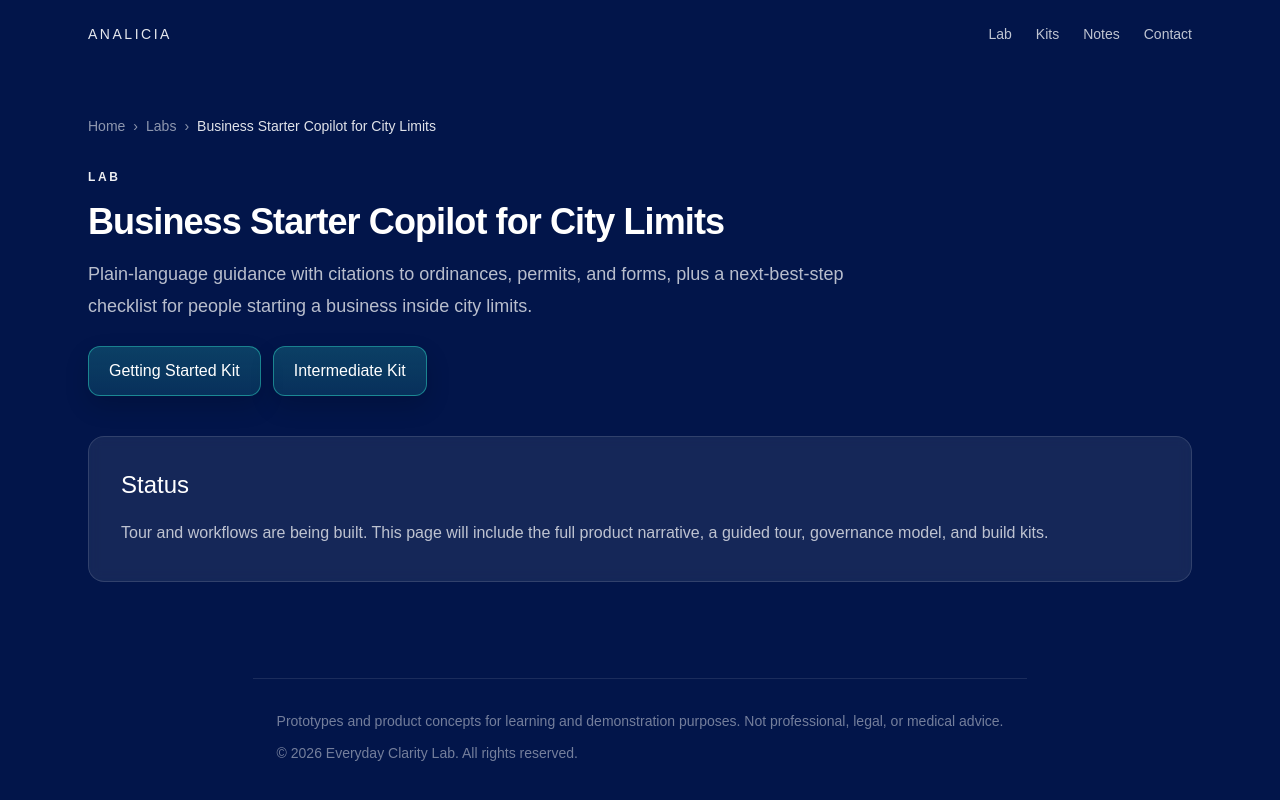
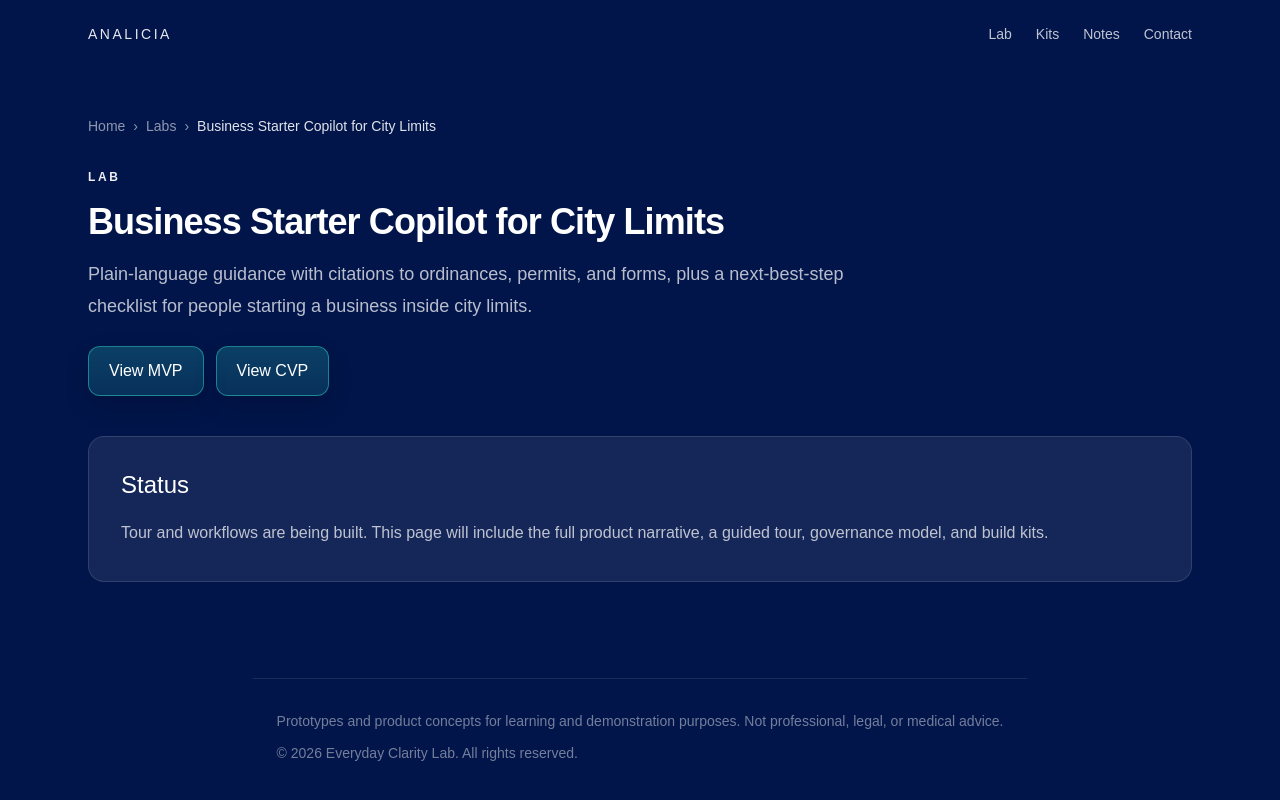
Before and after one commit to EverydayClarityLab/everyday-clarity-lab, a Next.js app: page /labs/business-starter-copilot in a window 1280 px wide. Shown: the top 800 px of the page. Built offline with nearby package versions, Linux system fonts and the light colour scheme.

Commit message:
Align kit terminology on subpages

```diff
--- a/app/kits/[track]/[lab]/page.tsx
+++ b/app/kits/[track]/[lab]/page.tsx
@@ -1,5 +1,6 @@
 // app/kits/[track]/[lab]/page.tsx
 import Breadcrumbs from "@/components/Breadcrumbs";
+import Link from "next/link";
 
 const labMap: Record<string, { title: string }> = {
   "city-relocation-school-finder": {
@@ -26,9 +27,9 @@ export default async function KitPage({
   const labTitle = labMap[lab]?.title ?? "Lab";
   const trackTitle =
     track === "getting-started"
-      ? "Getting Started"
+      ? "MVP"
       : track === "intermediate"
-        ? "Intermediate"
+        ? "CVP"
         : "Kit";
 
   return (
@@ -50,12 +51,12 @@ export default async function KitPage({
         <p className="max-w-3xl text-lg leading-8 text-white/72">{labTitle}</p>
 
         <div className="flex flex-wrap gap-3 pt-2">
-          <a className="btn-secondary" href={`/labs/${lab}`}>
+          <Link className="btn-secondary" href={`/labs/${lab}`}>
             Back to Lab
-          </a>
-          <a className="btn-secondary" href="/kits">
+          </Link>
+          <Link className="btn-secondary" href="/kits">
             All Kits
-          </a>
+          </Link>
         </div>
       </header>
 
@@ -66,7 +67,7 @@ export default async function KitPage({
           guidance, and troubleshooting.
         </p>
         <p className="leading-8 text-white/72">
-          Intermediate kits will also link to GitHub for example data and a
+          CVP kits will also link to GitHub for example data and a
           reference implementation pattern.
         </p>
       </section>
--- a/app/labs/business-starter-copilot/page.tsx
+++ b/app/labs/business-starter-copilot/page.tsx
@@ -1,5 +1,6 @@
 // app/labs/business-starter-copilot/page.tsx
 import Breadcrumbs from "@/components/Breadcrumbs";
+import Link from "next/link";
 
 export default function BusinessStarterCopilotPage() {
   return (
@@ -24,18 +25,18 @@ export default function BusinessStarterCopilotPage() {
         </p>
 
         <div className="flex flex-wrap gap-3 pt-2">
-          <a
+          <Link
             className="btn-secondary"
             href="/kits/getting-started/business-starter-copilot"
           >
-            Getting Started Kit
-          </a>
-          <a
+            View MVP
+          </Link>
+          <Link
             className="btn-secondary"
             href="/kits/intermediate/business-starter-copilot"
           >
-            Intermediate Kit
-          </a>
+            View CVP
+          </Link>
         </div>
       </header>
 
--- a/app/labs/city-relocation-school-finder/page.tsx
+++ b/app/labs/city-relocation-school-finder/page.tsx
@@ -1,5 +1,6 @@
 // app/labs/city-relocation-school-finder/page.tsx
 import Breadcrumbs from "@/components/Breadcrumbs";
+import Link from "next/link";
 
 export default function CityRelocationSchoolFinderPage() {
   return (
@@ -24,18 +25,18 @@ export default function CityRelocationSchoolFinderPage() {
         </p>
 
         <div className="flex flex-wrap gap-3 pt-2">
-          <a
+          <Link
             className="btn-secondary"
             href="/kits/getting-started/city-relocation-school-finder"
           >
-            Getting Started Kit
-          </a>
-          <a
+            View MVP
+          </Link>
+          <Link
             className="btn-secondary"
             href="/kits/intermediate/city-relocation-school-finder"
           >
-            Intermediate Kit
-          </a>
+            View CVP
+          </Link>
         </div>
       </header>
 
--- a/app/labs/park-district-registration-agent/page.tsx
+++ b/app/labs/park-district-registration-agent/page.tsx
@@ -1,5 +1,6 @@
 // app/labs/park-district-registration-agent/page.tsx
 import Breadcrumbs from "@/components/Breadcrumbs";
+import Link from "next/link";
 
 export default function ParkDistrictRegistrationAgentPage() {
   return (
@@ -23,18 +24,18 @@ export default function ParkDistrictRegistrationAgentPage() {
         </p>
 
         <div className="flex flex-wrap gap-3 pt-2">
-          <a
+          <Link
             className="btn-secondary"
             href="/kits/getting-started/park-district-registration-agent"
           >
-            Getting Started Kit
-          </a>
-          <a
+            View MVP
+          </Link>
+          <Link
             className="btn-secondary"
             href="/kits/intermediate/park-district-registration-agent"
           >
-            Intermediate Kit
-          </a>
+            View CVP
+          </Link>
         </div>
       </header>
 
--- a/app/labs/property-tax-appeal-prep-pack/page.tsx
+++ b/app/labs/property-tax-appeal-prep-pack/page.tsx
@@ -1,5 +1,6 @@
 // app/labs/property-tax-appeal-prep-pack/page.tsx
 import Breadcrumbs from "@/components/Breadcrumbs";
+import Link from "next/link";
 
 export default function PropertyTaxAppealPrepPackPage() {
   return (
@@ -24,18 +25,18 @@ export default function PropertyTaxAppealPrepPackPage() {
         </p>
 
         <div className="flex flex-wrap gap-3 pt-2">
-          <a
+          <Link
             className="btn-secondary"
             href="/kits/getting-started/property-tax-appeal-prep-pack"
           >
-            Getting Started Kit
-          </a>
-          <a
+            View MVP
+          </Link>
+          <Link
             className="btn-secondary"
             href="/kits/intermediate/property-tax-appeal-prep-pack"
           >
-            Intermediate Kit
-          </a>
+            View CVP
+          </Link>
         </div>
       </header>
 
```
Also changed, not shown: 1 other file (tests, documents, lock files or other folders).
